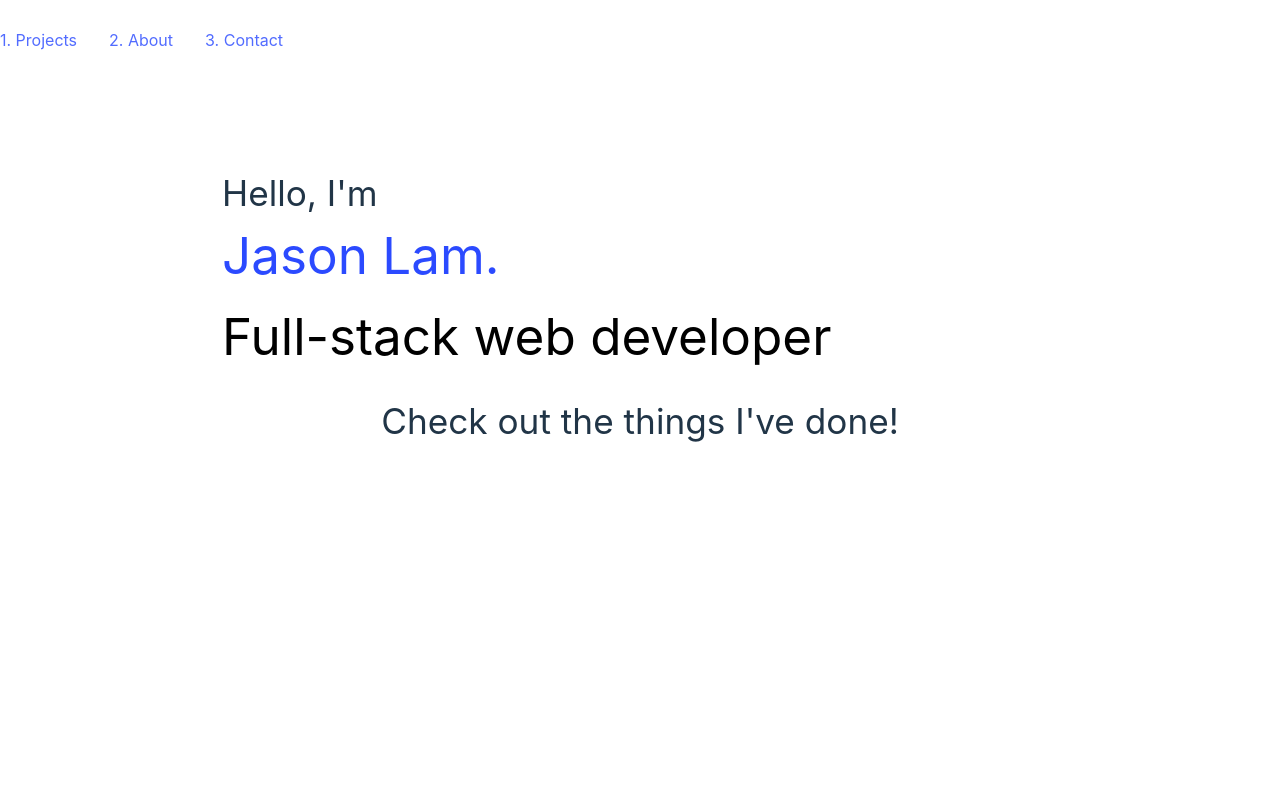
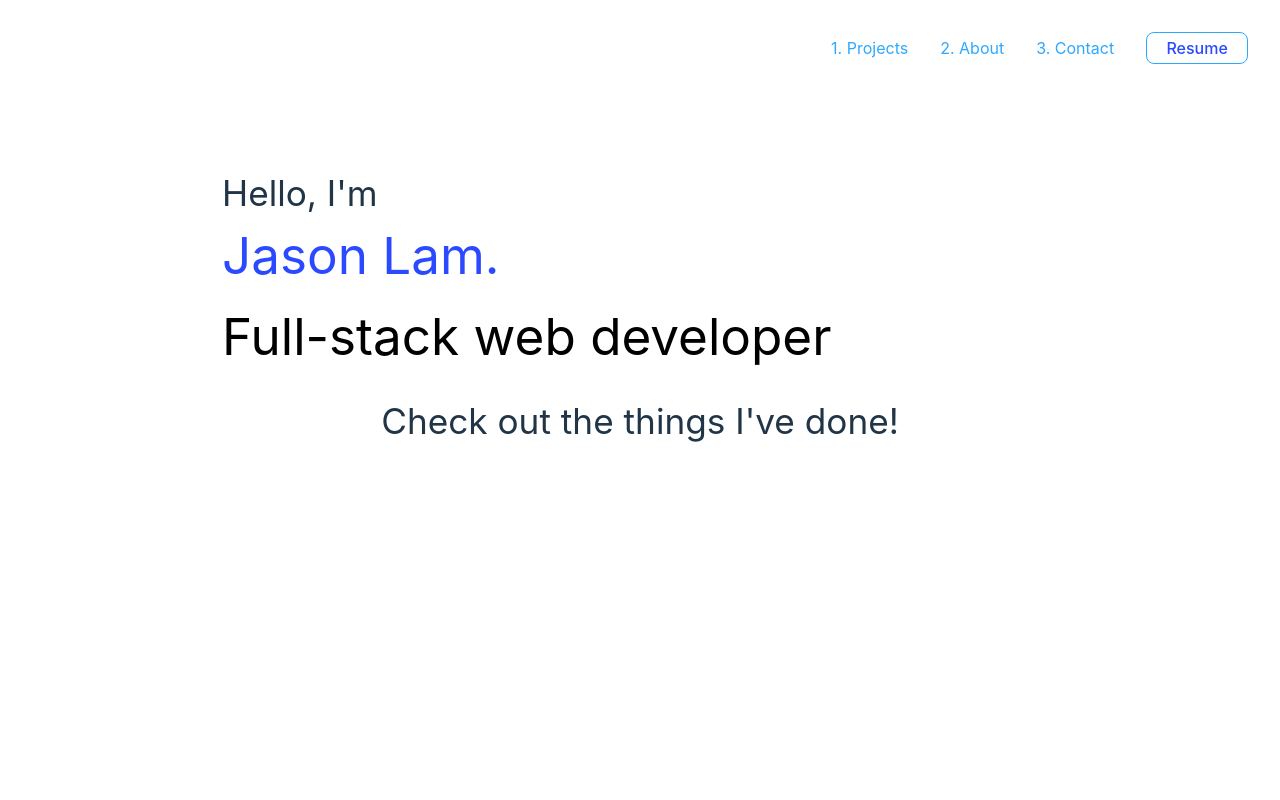
Before and after one commit to jasonHYLam/personal-portfolio-v2, a React (Vite) app: page / in a window 1280 px wide. Shown: the top 800 px of the page. Built offline with nearby package versions, Linux system fonts and the light colour scheme.

Commit message:
Align navbar items and add resume button

```diff
--- a/src/components/navbar/Navbar.jsx
+++ b/src/components/navbar/Navbar.jsx
@@ -18,6 +18,8 @@ export function Navbar({
           <p onClick={() => contactSectionRef.current.scrollIntoView()}>
             3. Contact
           </p>
+
+          <button>Resume</button>
         </nav>
       </header>
     </>
--- a/src/components/navbar/navbar.module.css
+++ b/src/components/navbar/navbar.module.css
@@ -1,5 +1,6 @@
 .header {
   display: flex;
+  justify-content: flex-end;
   background-color: white;
   width: 100%;
   position: fixed;
@@ -14,7 +15,12 @@
   height: 2rem;
   gap: 2rem;
   background-color: white;
+}
+
+.navbar > p {
   color: var(--sub-accent-color);
+  align-self: center;
+  transition: color 0.3s;
 }
 
 .navbar > p:hover {
--- a/src/index.css
+++ b/src/index.css
@@ -8,7 +8,7 @@
   background-color: #ffffff;
 
   --accent-color: rgb(43, 74, 255);
-  --sub-accent-color: rgb(82, 108, 255);
+  --sub-accent-color: rgb(46, 168, 255);
   --bold-black: black;
   --sub-text-color: #788590;
 
@@ -60,24 +60,16 @@ h3 {
 
 button {
   border-radius: 8px;
-  border: 1px solid transparent;
-  padding: 0.6em 1.2em;
+  border: 1px solid var(--sub-accent-color);
+  color: var(--accent-color);
+  padding: 0 1.2em;
   font-size: 1em;
   font-weight: 500;
   font-family: inherit;
-  background-color: #1a1a1a;
+  background-color: white;
   cursor: pointer;
   transition: border-color 0.25s;
 }
 button:hover {
-  border-color: #646cff;
+  border-color: var(--accent-color);
 }
-button:focus,
-button:focus-visible {
-  outline: 4px auto -webkit-focus-ring-color;
-}
-
-@media (prefers-color-scheme: light) {
-  :root {
-  }
-}
```
